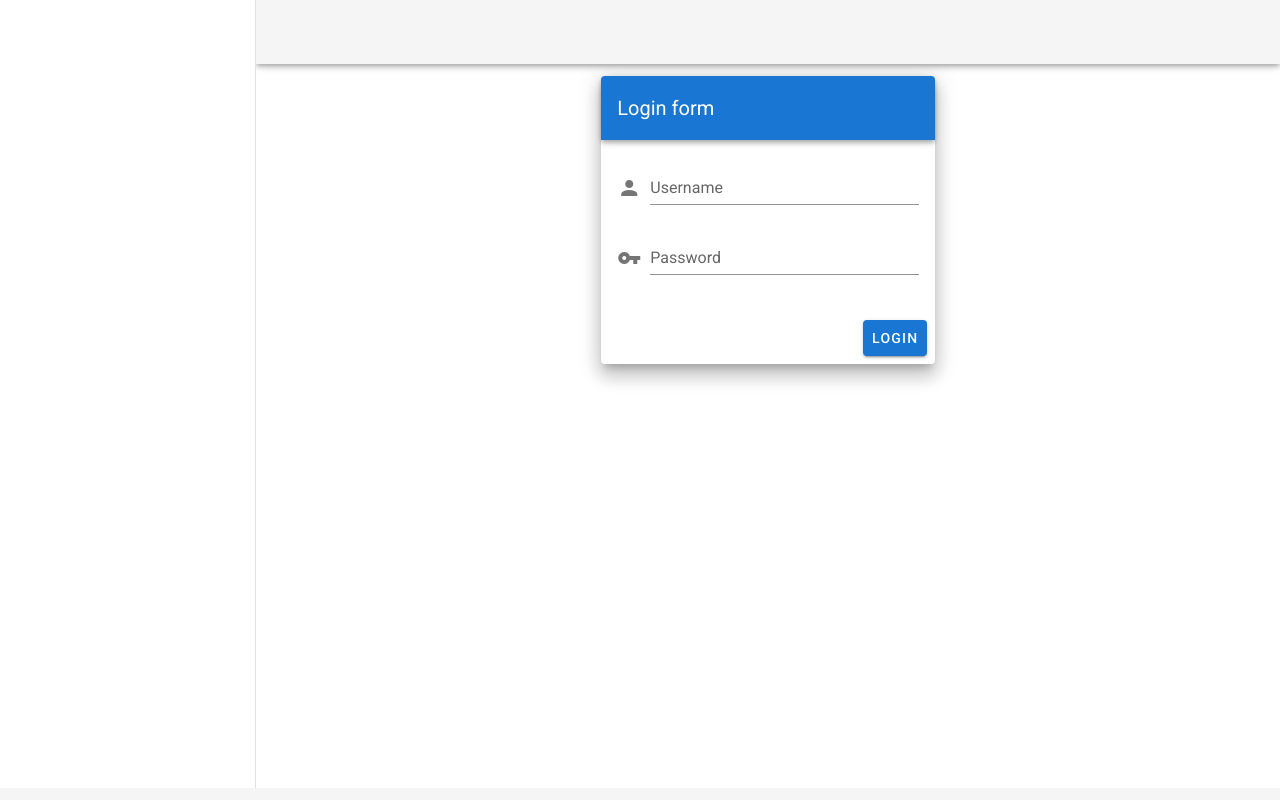
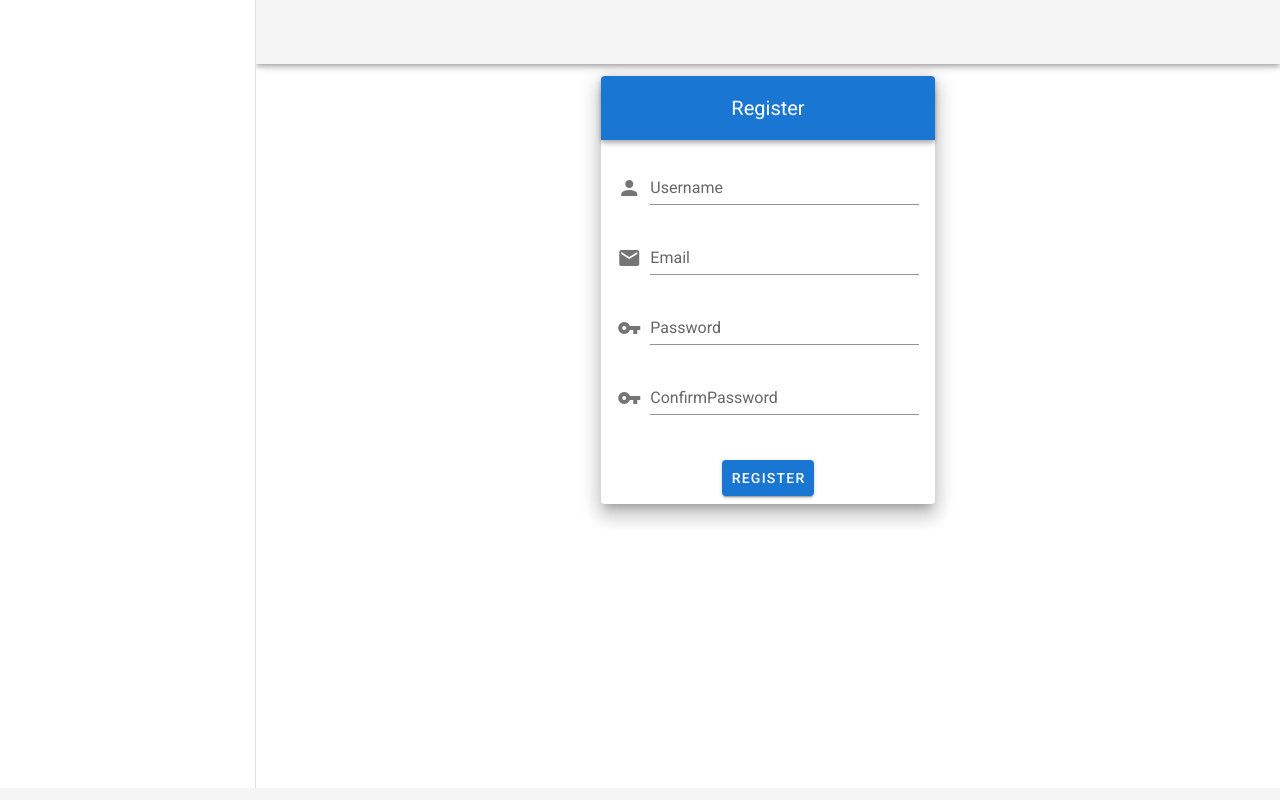
Before and after one commit to YonchevSimeon/fiber-mongo-vue, a Vue app in the folder client-app/: page /register in a window 1280 px wide. Before the commit this address led to /login. Built offline with nearby package versions, Linux system fonts and the light colour scheme.

Commit message:
register form + client side valid.

```diff
--- a/client-app/package.json
+++ b/client-app/package.json
@@ -9,8 +9,12 @@
   },
   "dependencies": {
     "@mdi/font": "^6.1.95",
+    "ansi-regex": "^5.0.1",
     "core-js": "^3.6.5",
+    "glob-parent": "^5.1.2",
     "material-design-icons-iconfont": "^6.1.0",
+    "nth-check": "^2.0.1",
+    "set-value": "^4.0.1",
     "vue": "^2.6.11",
     "vue-router": "^3.5.2",
     "vuetify": "^2.4.0",
--- a/client-app/src/components/Login.vue
+++ b/client-app/src/components/Login.vue
@@ -3,7 +3,9 @@
     <v-flex xs12 sm8 md4>
       <v-card class="elevation-12">
         <v-toolbar dark color="primary">
-          <v-toolbar-title>Login form</v-toolbar-title>
+          <v-spacer></v-spacer>
+          <v-toolbar-title>Login</v-toolbar-title>
+          <v-spacer></v-spacer>
         </v-toolbar>
         <v-card-text>
           <v-form>
@@ -28,6 +30,7 @@
           </v-form>
         </v-card-text>
         <v-card-actions>
+          <v-btn color="primary" @click="navToRegister()">Register</v-btn>
           <v-spacer></v-spacer>
           <v-btn color="primary" @click="login()">Login</v-btn>
         </v-card-actions>
@@ -74,6 +77,11 @@ export default {
         console.log(response.err);
       }
     },
+    async navToRegister() {
+      this.$router.push({
+        name: "register",
+      });
+    },
   },
 };
 </script>
--- a/client-app/src/components/Register.vue
+++ b/client-app/src/components/Register.vue
@@ -0,0 +1,111 @@
+<template>
+  <v-layout align-center justify-center>
+    <v-flex xs12 sm8 md4>
+      <v-card class="elevation-12">
+        <v-toolbar dark color="primary">
+          <v-spacer></v-spacer>
+          <v-toolbar-title>Register</v-toolbar-title>
+          <v-spacer></v-spacer>
+        </v-toolbar>
+        <v-card-text>
+          <v-form>
+            <v-text-field
+              prepend-icon="mdi-account"
+              v-model="username"
+              id="username"
+              name="username"
+              label="Username"
+              type="text"
+              :rules="[rules.RequiredRule, rules.UsernameRule]"
+            ></v-text-field>
+            <v-text-field
+              prepend-icon="mdi-email"
+              v-model="email"
+              id="email"
+              name="email"
+              label="Email"
+              type="text"
+              :rules="[rules.RequiredRule, rules.UsernameRule]"
+            ></v-text-field>
+            <v-text-field
+              prepend-icon="mdi-key"
+              v-model="password"
+              id="password"
+              name="password"
+              label="Password"
+              type="password"
+              :rules="[rules.RequiredRule, rules.PasswordRule]"
+            ></v-text-field>
+            <v-text-field
+              prepend-icon="mdi-key"
+              v-model="confirmPassword"
+              id="confirmPassword"
+              name="confirmPassword"
+              label="ConfirmPassword"
+              type="password"
+              :rules="[
+                rules.RequiredRule,
+                rules.PasswordRule,
+                rules.ConfirmPasswordRule,
+              ]"
+            ></v-text-field>
+          </v-form>
+        </v-card-text>
+        <v-card-actions>
+          <v-spacer></v-spacer>
+          <v-btn color="primary" @click="register()">register</v-btn>
+          <v-spacer></v-spacer>
+        </v-card-actions>
+      </v-card>
+    </v-flex>
+  </v-layout>
+</template>
+
+<script>
+import { userService } from "../services/userService";
+
+export default {
+  name: "Register",
+  data() {
+    return {
+      username: "",
+      email: "",
+      password: "",
+      confirmPassword: "",
+      rules: {
+        RequiredRule: (value) => !!value || "Required",
+        UsernameRule: (value) =>
+          (value && value.length > 5) ||
+          "Username must be atleast 6 characters",
+        PasswordRule: (value) =>
+          (value && value.length > 7 && value.length < 17) ||
+          "Password must be between 8 and 16 charachters",
+        ConfirmPasswordRule: (value) =>
+          value === this.password || "Passwords must match",
+      },
+    };
+  },
+  methods: {
+    async register() {
+      const response = await userService.register(
+        this.username,
+        this.email,
+        this.password
+      );
+      if (response.ok === true) {
+        // TODO: Popup message notification for successful login
+
+        this.$router.push({
+          name: "login",
+        });
+      } else {
+        // TODO: if any errors map to form
+        console.log(response.err);
+      }
+    },
+  },
+};
+</script>
+
+<style>
+</style>
--- a/client-app/src/router.js
+++ b/client-app/src/router.js
@@ -2,6 +2,7 @@ import Vue from 'vue';
 import Router from 'vue-router';
 import Posts from './components/Posts';
 import Login from './components/Login';
+import Register from './components/Register';
 import { store } from './stores/store';
 
 Vue.use(Router);
@@ -22,6 +23,12 @@ export const router = new Router({
       component: Login,
     },
 
+    {
+      path: '/register',
+      name: 'register',
+      component: Register,
+    },
+
     { path: '*', redirect: '/' },
   ],
 });
--- a/client-app/src/services/userService.js
+++ b/client-app/src/services/userService.js
@@ -3,6 +3,7 @@
 export const userService = {
   login,
   logout,
+  register,
 };
 
 async function login(username, password) {
@@ -22,6 +23,27 @@ async function login(username, password) {
     });
 }
 
-function logout() {
+async function logout() {
   // localStorage.removeItem('user');
 }
+
+async function register(username, email, password) {
+  const requestedOptions = {
+    method: 'POST',
+    headers: { 'Content-Type': 'application/json' },
+    body: JSON.stringify({
+      email: email,
+      username: username,
+      password: password,
+    }),
+  };
+
+  return await fetch('/api/register', requestedOptions)
+    .then((response) => response.json())
+    .then((data) => {
+      return data;
+    })
+    .catch((err) => {
+      return err;
+    });
+}
```
Also changed, not shown: 2 other files (tests, documents, lock files or other folders).
